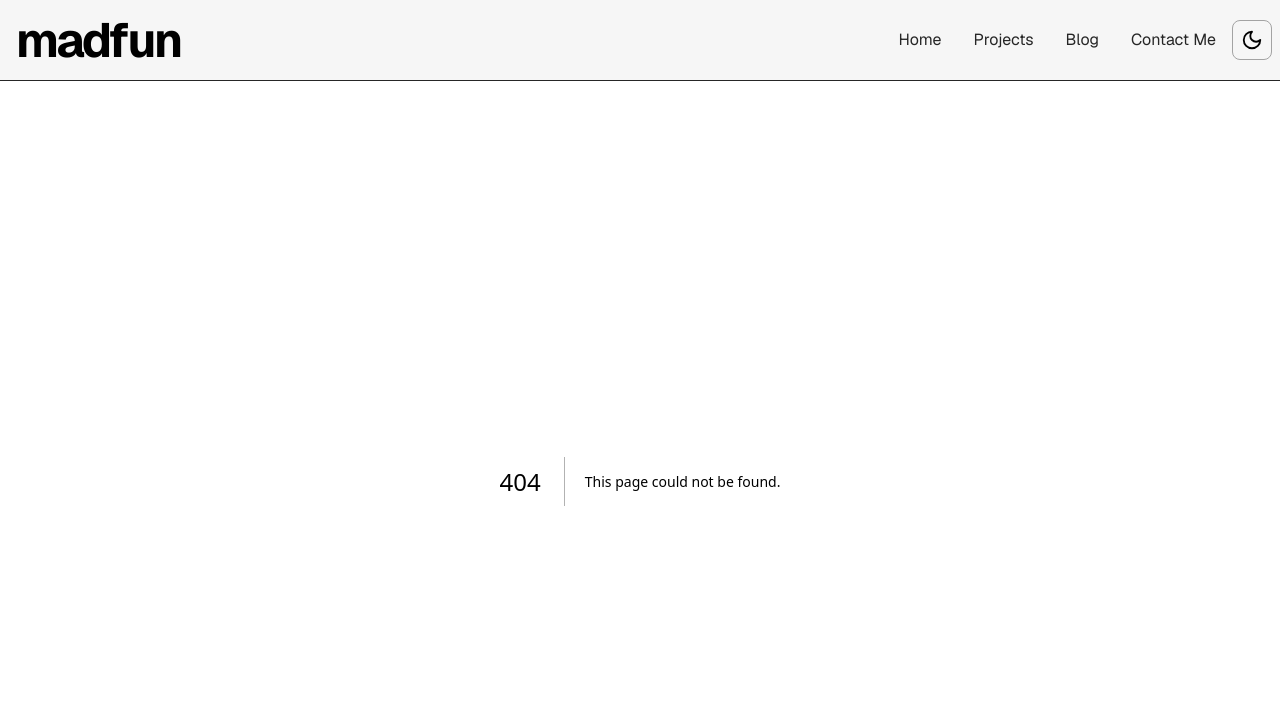
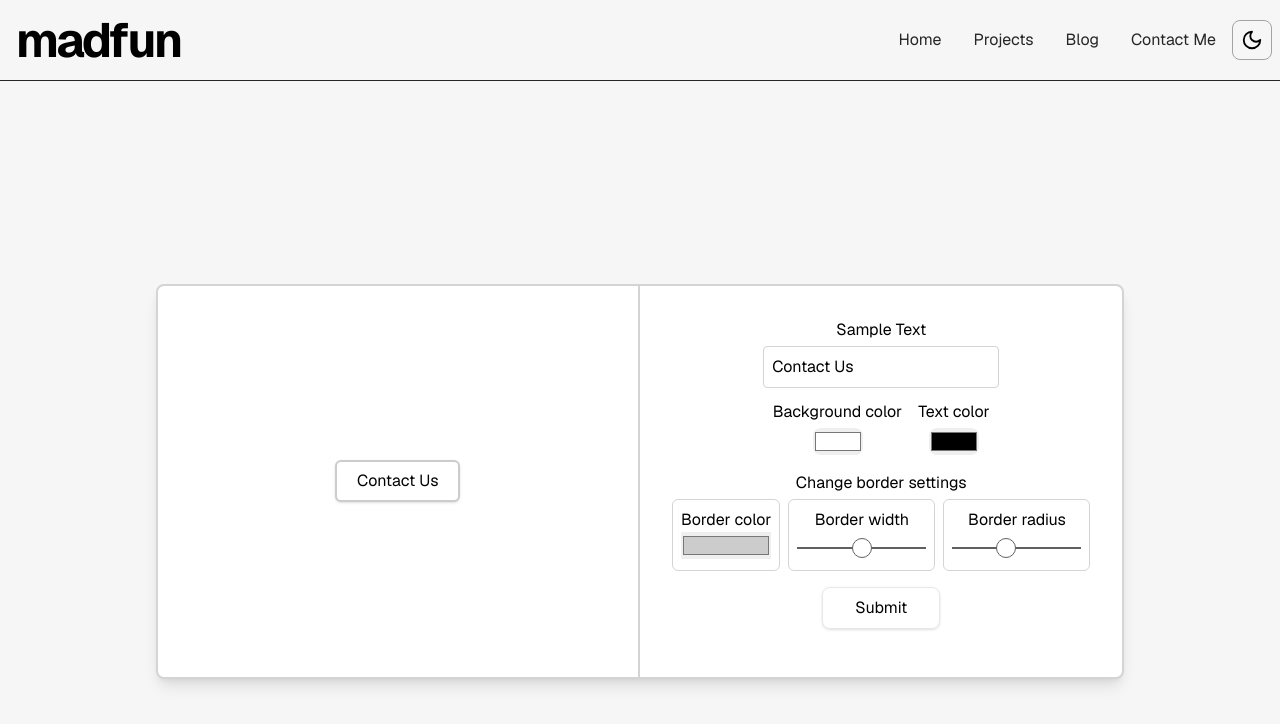
Before and after one commit to madfun12/nextportfolio, a Next.js app: page /projects/ui-component-builder in a window 1280 px wide. Before the commit this address had no page. Shown: the top 724 px of the page. Built offline with nearby package versions, Linux system fonts and the light colour scheme.

Commit message:
testing ui component builder app thing

```diff
--- a/app/globals.css
+++ b/app/globals.css
@@ -151,3 +151,32 @@ body {
         transform: translateX(-50%);
     }
 }
+
+input[type="range"] {
+    -webkit-appearance: none;
+    width: 100%;
+    height: 2px;
+    background: #606060;
+    outline: none;
+    opacity: 1;
+    -webkit-transition: 0.2s;
+    transition: opacity 0.2s;
+}
+
+input[type="range"]::-webkit-slider-thumb {
+    -webkit-appearance: none;
+    appearance: none;
+    width: 20px;
+    height: 20px;
+    background: #ffffff;
+    border: 1px solid #606060;
+    cursor: pointer;
+    border-radius: 999px;
+}
+
+input[type="range"]::-moz-range-thumb {
+    width: 25px;
+    height: 25px;
+    background: #ffffff;
+    cursor: pointer;
+}
--- /dev/null
+++ b/app/projects/ui-component-builder/components/button.tsx
@@ -0,0 +1,14 @@
+interface buttonProps {
+    children: React.ReactNode;
+    style: React.CSSProperties;
+}
+
+const Button: React.FC<buttonProps> = ({ children, style }) => {
+    return (
+        <button style={style} className="shadow">
+            {children}
+        </button>
+    );
+};
+
+export default Button;
--- /dev/null
+++ b/app/projects/ui-component-builder/page.tsx
@@ -0,0 +1,195 @@
+"use client";
+import { useState } from "react";
+import Button from "./components/button";
+import { AiOutlineLoading3Quarters } from "react-icons/ai";
+import { BsCheck } from "react-icons/bs";
+
+function App() {
+    const [buttonText, setButtonText] = useState("Contact Us");
+    const [loading, setLoading] = useState(false);
+    const [sent, setSent] = useState(false);
+    const [style, setStyle] = useState({
+        backgroundColor: "#ffffff",
+        color: "#000000",
+        padding: "7px 20px",
+        borderRadius: "6px",
+        borderWidth: "2px",
+        borderColor: "#cccccc",
+    });
+
+    const changeSettings = (
+        event: React.FormEvent & { target: HTMLInputElement }
+    ) => {
+        if (
+            event.target.name === "borderRadius" ||
+            event.target.name === "borderWidth"
+        ) {
+            setStyle((prevState) => ({
+                ...prevState,
+                [event.target.name]: `${event.target.value}px`,
+            }));
+        } else {
+            setStyle((prevState) => ({
+                ...prevState,
+                [event.target.name]: event.target.value,
+            }));
+        }
+    };
+
+    const handleSubmit = () => {
+        try {
+            setLoading(true);
+            setTimeout(() => {
+                setLoading(false);
+                setSent(true);
+            }, 3000);
+        } catch (error) {
+            console.error(error);
+        }
+    };
+
+    const updateText = (
+        event: React.FormEvent & { target: HTMLInputElement }
+    ) => {
+        setButtonText(event.target.value);
+    };
+
+    return (
+        <main className="flex items-center justify-center h-screen w-full">
+            <div className="component-builder border-2 border-neutral-300 rounded-lg w-fit grid grid-cols-2 shadow-lg bg-white">
+                <div className="component-wrapper flex items-center justify-center border-r-2 border-neutral-300 p-8">
+                    <Button style={style}>{buttonText}</Button>
+                </div>
+                <div className="component-settings p-8">
+                    <label
+                        htmlFor="buttonText"
+                        className="block text-black pb-1 text-center"
+                    >
+                        Sample Text
+                    </label>
+                    <input
+                        type="text"
+                        onChange={(event) => updateText(event)}
+                        value={buttonText}
+                        name="buttonText"
+                        id="buttonText"
+                        className="rounded border border-neutral-300 p-2 m-auto block mb-3 bg-white text-black"
+                    />
+                    <div className="flex justify-center gap-4 pb-4">
+                        <div className="flex  flex-col items-center">
+                            <label
+                                htmlFor="backgroundColor"
+                                className="block text-black pb-1 text-center"
+                            >
+                                Background color
+                            </label>
+                            <input
+                                type="color"
+                                onChange={(event) => changeSettings(event)}
+                                value={style.backgroundColor}
+                                name="backgroundColor"
+                                className="color-picker rounded-lg border-neutral-800 appearance-none box-border cursor-pointer"
+                            />
+                        </div>
+                        <div className="flex  flex-col items-center">
+                            <label
+                                htmlFor="textColor"
+                                className="block text-black pb-1 text-center"
+                            >
+                                Text color
+                            </label>
+                            <input
+                                type="color"
+                                onChange={(event) => changeSettings(event)}
+                                value={style.color}
+                                name="color"
+                                className="color-picker rounded-lg border-neutral-800 appearance-none box-border cursor-pointer"
+                            />
+                        </div>
+                    </div>
+                    <div>
+                        <label className="block text-black pb-1 text-center">
+                            Change border settings
+                        </label>
+                        <div className="flex gap-2">
+                            <div className="p-2 border rounded-md border-neutral-300">
+                                <label
+                                    htmlFor="borderRadius"
+                                    className="block text-black text-center"
+                                >
+                                    Border color
+                                </label>
+                                <input
+                                    type="color"
+                                    value={style.borderColor}
+                                    id="borderColor"
+                                    name="borderColor"
+                                    onChange={(event) => changeSettings(event)}
+                                    className="w-full cursor-pointer"
+                                />
+                            </div>
+                            <div className="p-2 border rounded-md border-neutral-300">
+                                <label
+                                    htmlFor="borderWidth"
+                                    className="block text-black text-center"
+                                >
+                                    Border width
+                                </label>
+                                <input
+                                    type="range"
+                                    min="0"
+                                    max="4"
+                                    value={parseInt(style.borderWidth, 10)}
+                                    id="borderWidth"
+                                    name="borderWidth"
+                                    onChange={(event) => changeSettings(event)}
+                                />
+                            </div>
+                            <div className="p-2 border rounded-md border-neutral-300">
+                                <label
+                                    htmlFor="borderRadius"
+                                    className="block text-black text-center"
+                                >
+                                    Border radius
+                                </label>
+                                <input
+                                    type="range"
+                                    min="0"
+                                    max="15"
+                                    value={parseInt(style.borderRadius, 10)}
+                                    id="borderRadius"
+                                    name="borderRadius"
+                                    onChange={(event) => changeSettings(event)}
+                                />
+                            </div>
+                        </div>
+                        {!sent && (
+                            <button
+                                onClick={() => handleSubmit()}
+                                className="block border rounded-lg my-4 mx-auto px-8 py-2 shadow transition hover:bg-neutral-100 hover:border-neutral-400 text-black"
+                            >
+                                {loading ? (
+                                    <AiOutlineLoading3Quarters
+                                        size="28px"
+                                        className="animate-spin mx-3"
+                                        color="#444"
+                                        strokeWidth={2}
+                                    />
+                                ) : (
+                                    "Submit"
+                                )}
+                            </button>
+                        )}
+                        {sent && (
+                            <button className="block border rounded-lg my-4 mx-auto px-10 py-2 shadow transition hover:cursor-disabled bg-green-600 text-white">
+                                <BsCheck size={28} />
+                            </button>
+                        )}
+                    </div>
+                </div>
+            </div>
+        </main>
+    );
+}
+
+export default App;
```
